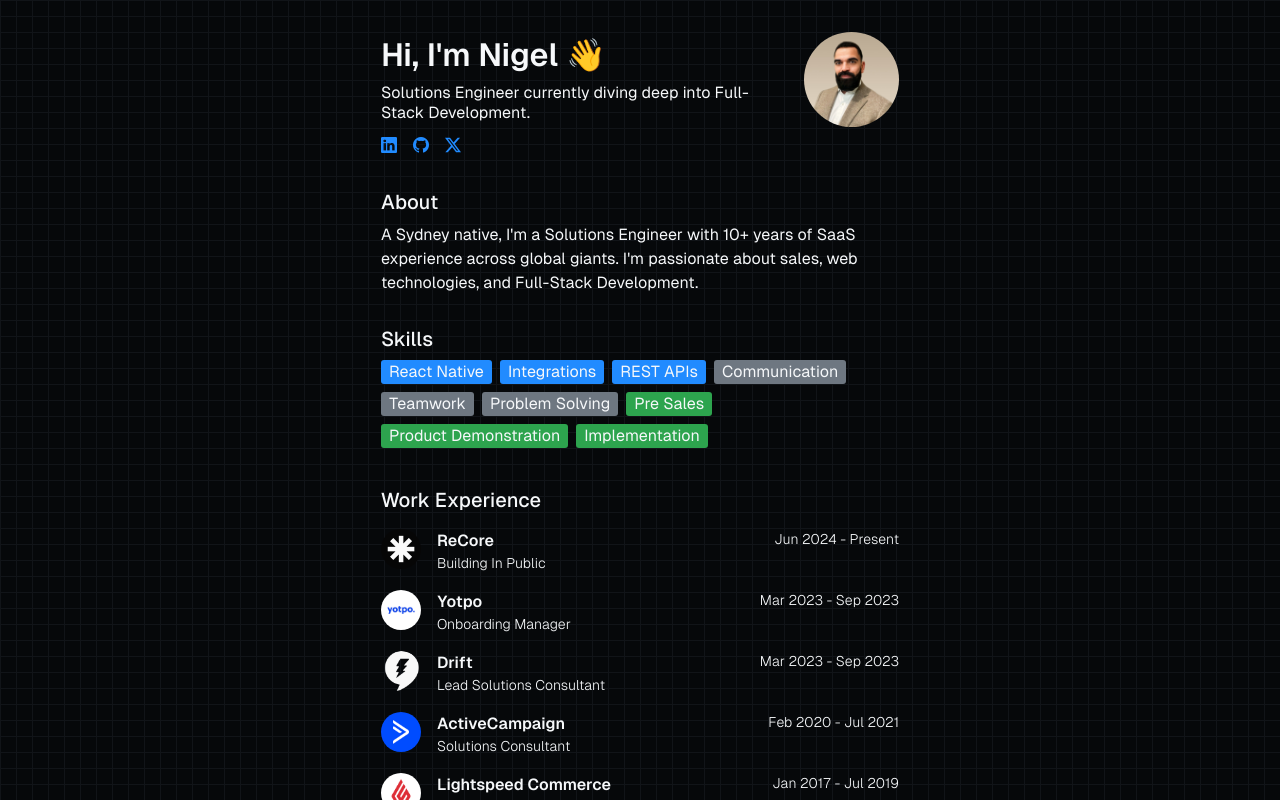
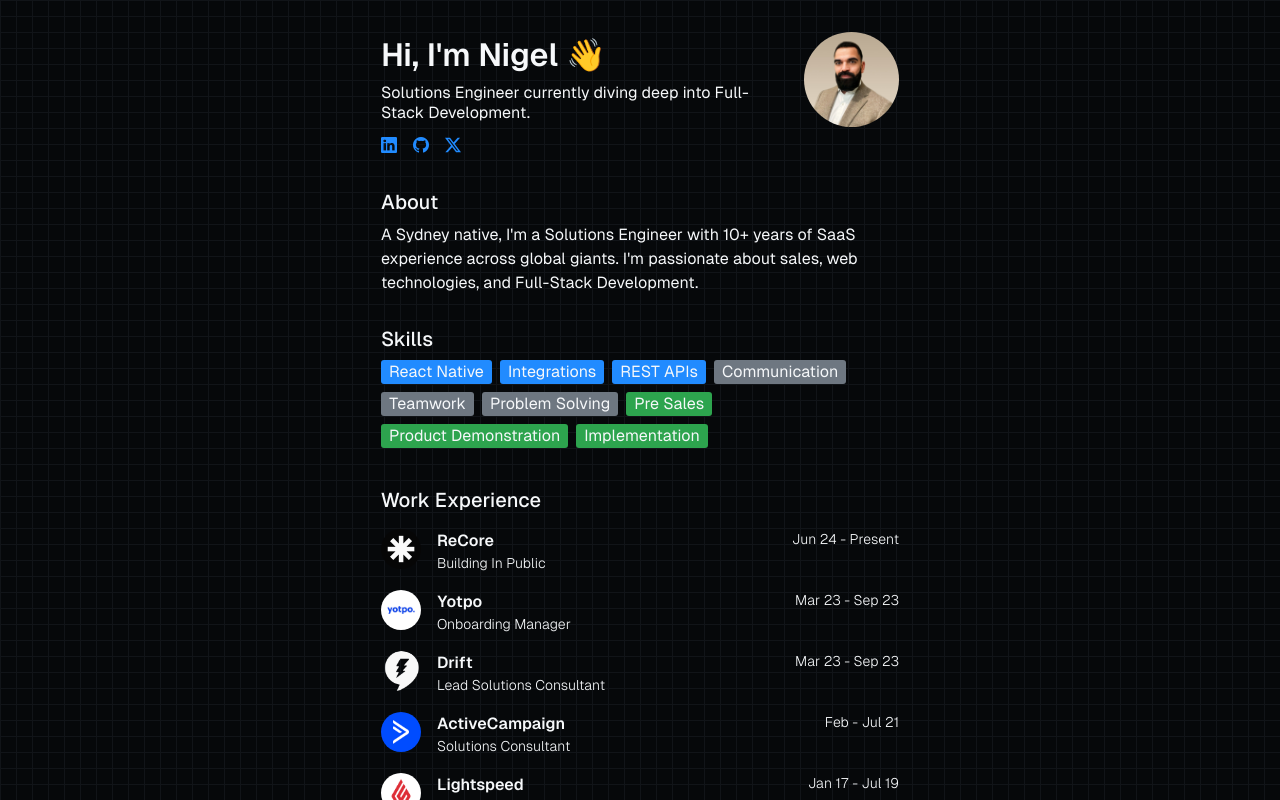
Before and after one commit to nigel-engel/portfolio, a React (Vite) app: page / in a window 1280 px wide. Shown: the top 800 px of the page. Built offline with nearby package versions, Linux system fonts and the light colour scheme.

Commit message:
style: changes to font

```diff
--- a/src/component/sections/Projects.jsx
+++ b/src/component/sections/Projects.jsx
@@ -7,16 +7,13 @@
     <ContainerLayout>
       <TitleText text="Projects" />
       <ProjectCard
-      src="/public/assets/buttonmaker.png"
-      project="ReCore Button Maker"
-      date="Aug 2024"
-      description="For my first React project, I decided to create a button maker app that allows users to easily build and customize buttons that can be embedded into emails. My goal is to make the process user-friendly and flexible"
+        src="/assets/buttonmaker.png"
+        project="ReCore Button Maker"
+        date="Aug 2024"
+        description="For my first React project, I decided to create a button maker app that allows users to easily build and customize buttons that can be embedded into emails. My goal is to make the process user-friendly and flexible"
       />
-
-
     </ContainerLayout>
-
-  )
+  );
 };
 
 export default Projects;
--- a/src/component/sections/WorkExperience.jsx
+++ b/src/component/sections/WorkExperience.jsx
@@ -11,42 +11,42 @@
         alt="LinkedIn logo"
         company="ReCore"
         role="Building In Public"
-        date="Jun 2024 - Present"
+        date="Jun 24 - Present"
       />
       <WorkExperienceUI
         src="/assets/yotpo.png"
         alt="Yotpo logo"
         company="Yotpo"
         role="Onboarding Manager"
-        date="Mar 2023 - Sep 2023"
+        date="Mar 23 - Sep 23"
       />
       <WorkExperienceUI
         src="/assets/drift.png"
         alt="Drift logo"
         company="Drift"
         role="Lead Solutions Consultant"
-        date="Mar 2023 - Sep 2023"
+        date="Mar 23 - Sep 23"
       />
       <WorkExperienceUI
         src="/assets/activecampaign.png"
         alt="ActiveCampaign logo"
         company="ActiveCampaign"
         role="Solutions Consultant"
-        date="Feb 2020 - Jul 2021"
+        date="Feb  - Jul 21"
       />
       <WorkExperienceUI
         src="/assets/lightspeed.png"
         alt="Lightspeed logo"
-        company="Lightspeed Commerce"
+        company="Lightspeed"
         role="Customer Success"
-        date="Jan 2017 - Jul 2019"
+        date="Jan 17 - Jul 19"
       />
       <WorkExperienceUI
         src="/assets/Intuit.png"
         alt="Intuit logo"
         company="Intuit"
         role="Business Development"
-        date="Mar 2016 - Nov 2016"
+        date="Mar 16 - Nov 16"
       />
     </ContainerLayout>
   );
```
